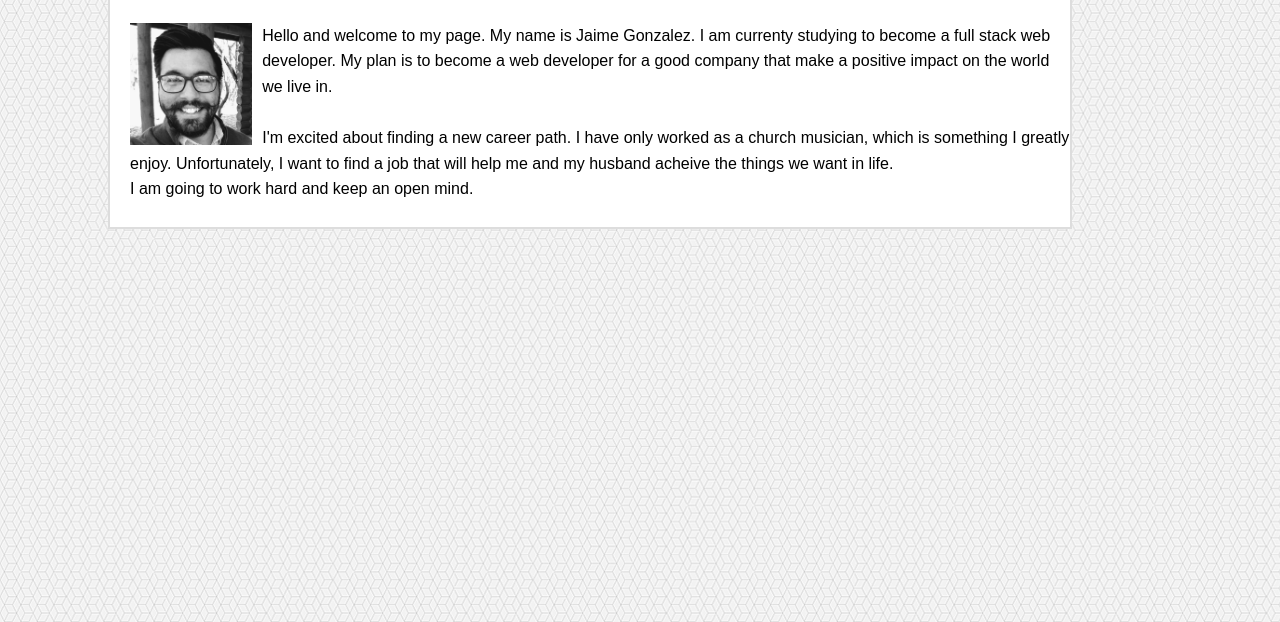
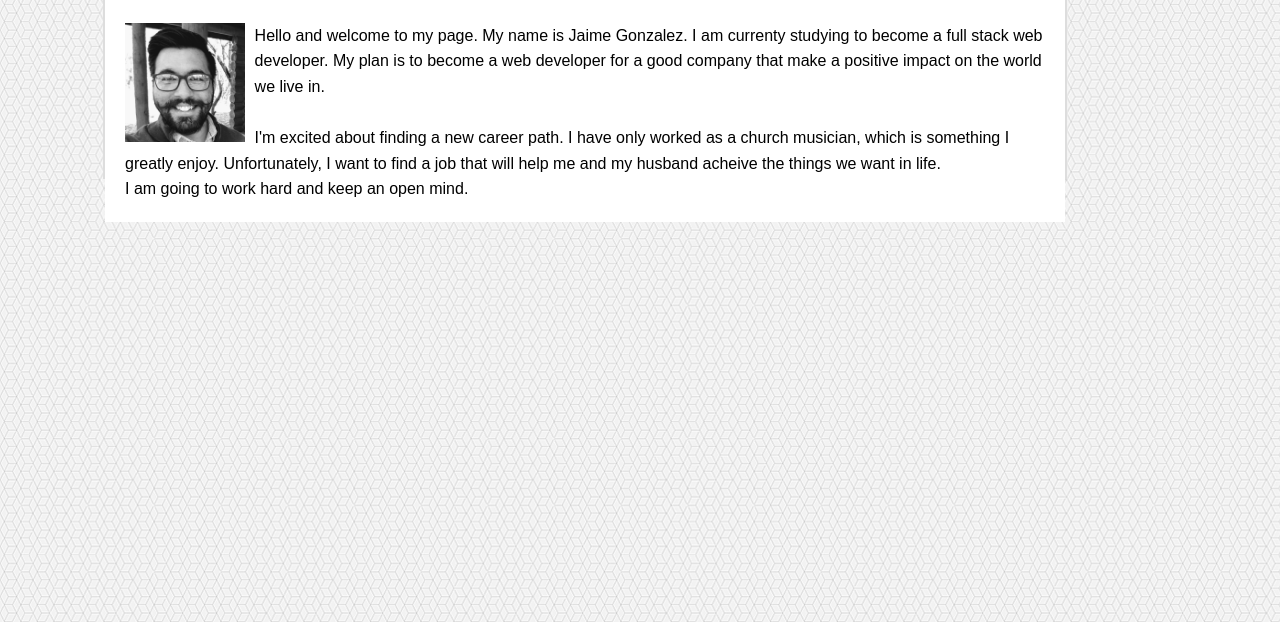
Before and after one commit to CurlyJoe71/Basic-Portfolio, a plain HTML site: page index.html in a window 1280 px wide. Shown: the part 178-800 px from the top of the page. Drawn offline with Linux system fonts and the light colour scheme.

Commit message:
Updated files for homework

```diff
--- a/assets/css/style.css
+++ b/assets/css/style.css
@@ -56,7 +56,7 @@ header div.logo {
 }
 
 .profile_pic {
-    /* display: block; */
+    display: block;
     margin-left: auto;
     margin-right: 10px;
     width: 13%;
@@ -65,10 +65,10 @@ header div.logo {
 
 .main {
     position: relative;
-    left: 100px;
+    left: 95px;
     top: 25px;
     background-color: white;
-    height: 300px;
+    height: 250px;
     width: 960px;
     border: 2px solid #dddddd;
 }
@@ -76,7 +76,8 @@ header div.logo {
 .main p {
     display: block;
     float: left;
-    padding-left: 20px;
+    padding: 20px;
+    padding-top: 0;
     background-color: white;
     line-height: 1.6em;
 }
```
Also changed, not shown: index.html (+0 -1 lines).
